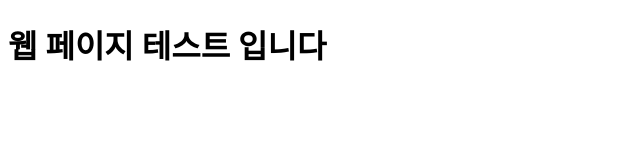
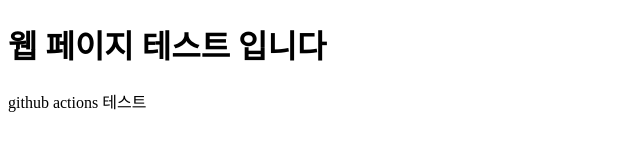
Before and after one commit to collectcol/collectcol.github.io, a plain HTML site: page index.html in a window 1280 px wide. Shown: the whole page, without its empty margins (0-640 px from the left). Drawn offline with Linux system fonts and the light colour scheme.

Commit message:
second commit

```diff
--- a/index.html
+++ b/index.html
@@ -7,5 +7,6 @@
 </head>
 <body>
     <h1>웹 페이지 테스트 입니다</h1>
+    github actions 테스트
 </body>
 </html>
```
